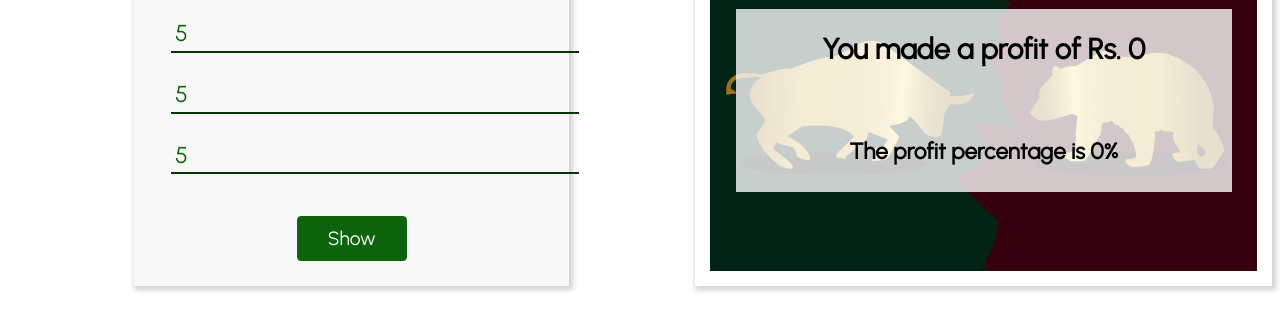
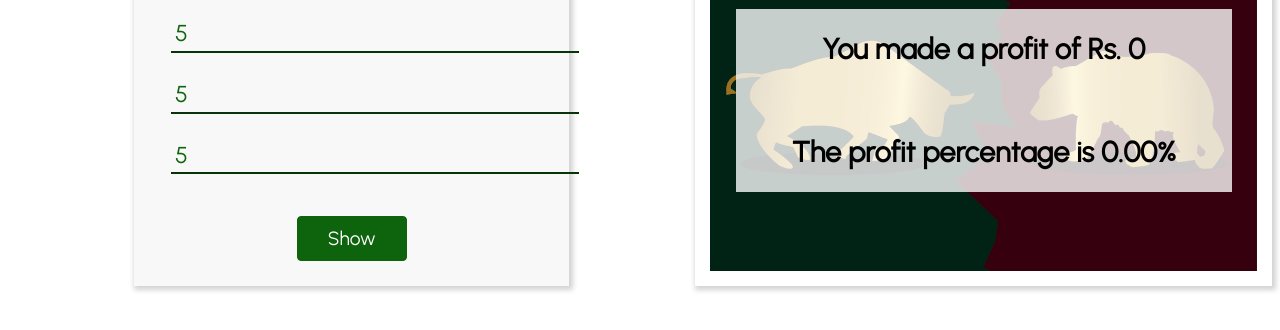
Before and after one commit to shivanigangadharan/stocks, a plain HTML site: page index.html in a window 1280 px wide. Both pictures are taken after typing "5", "5", "5" into the empty fields and a click on the button "Show". Shown: the part 190-520 px from the top of the page. Drawn offline with Linux system fonts and the light colour scheme.

Commit message:
feat: rounded off percentage

```diff
--- a/index.html
+++ b/index.html
@@ -32,8 +32,8 @@
         <div id="resultbg">
             <h2 id="result">
             </h2>
-            <h3 id="percentage">
-            </h3>
+            <h2 id="percentage">
+            </h2>
         </div>
     </div>
     <script src="main.js"></script>
--- a/main.js
+++ b/main.js
@@ -25,7 +25,7 @@ function showStatus(event) {
     }
     console.log('You made a', oldPrice > newPrice ? 'loss' : 'profit', 'of Rs.', Math.abs((oldPrice * noOfStocks.value) - (newPrice * noOfStocks.value)));
     result.innerText = ("You made a ") + (oldPrice > newPrice ? ' loss ' : 'profit ') + (' of Rs. ') + (Math.abs((oldPrice * noOfStocks.value) - (newPrice * noOfStocks.value)));
-    percentage.innerText = ("The ") + (oldPrice > newPrice ? ' loss ' : 'profit ') + ("percentage is ") + (((Math.abs((oldPrice * noOfStocks.value) - (newPrice * noOfStocks.value))) / oldPrice) * 100) + ("%");
+    percentage.innerText = ("The ") + (oldPrice > newPrice ? ' loss ' : 'profit ') + ("percentage is ") + parseFloat(((Math.abs((oldPrice * noOfStocks.value) - (newPrice * noOfStocks.value))) / oldPrice) * 100).toFixed(2) + ("%");
 }
 
 submitBtn.addEventListener('click', showStatus);
```
